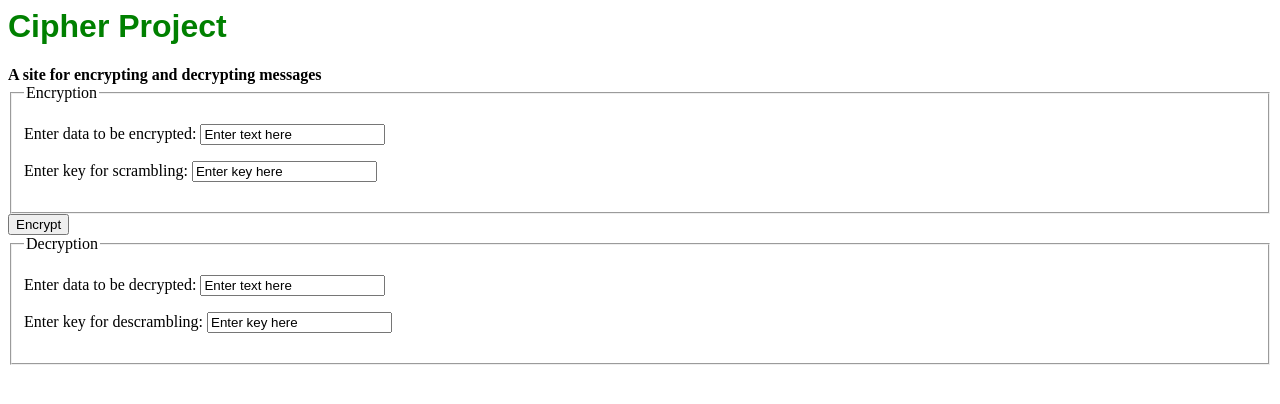
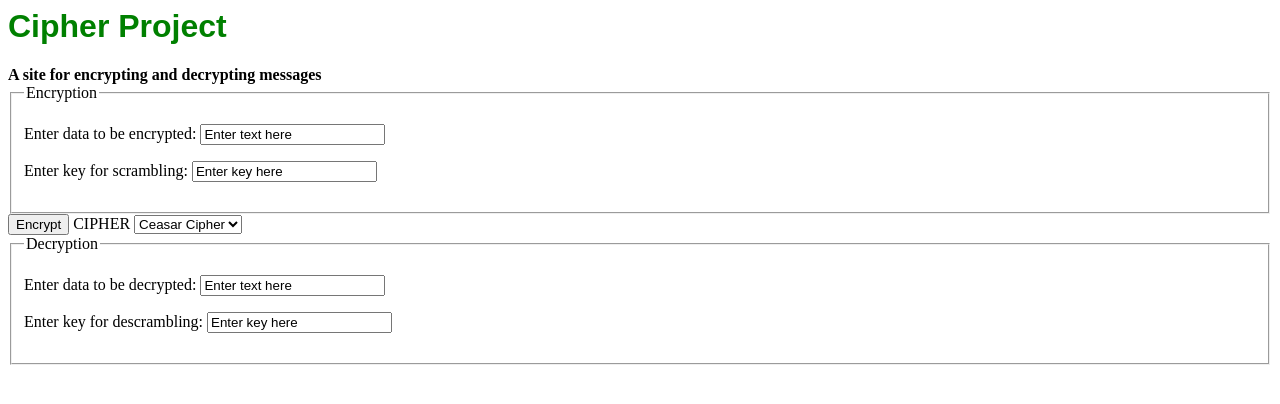
Before and after one commit to kss682/CIPHER-SITE, a Django app: page / in a window 1280 px wide. Shown: the top 404 px of the page. Run offline with Django 3.2, Linux system fonts and the light colour scheme.

Commit message:
Ciper dropdown added

```diff
--- a/ciphersite/Cipher/templates/Cipher/base.html
+++ b/ciphersite/Cipher/templates/Cipher/base.html
@@ -21,6 +21,12 @@
         </div>
     </fieldset>
 	<input type='button' id='submit' value='Encrypt'>
+	<label id='cipher-label' value='cipher' name='cipher'>CIPHER</label>
+	<select id='cipher' name='cipher'>
+		<option value='ceasarcipher'>Ceasar Cipher</option>
+		<option value='MD5'>MD5</option>
+		<option value='RSA'>RSA</option>
+	</select>
     <fieldset>
         <legend>Decryption</legend>
         <div class="decrypt">
```
